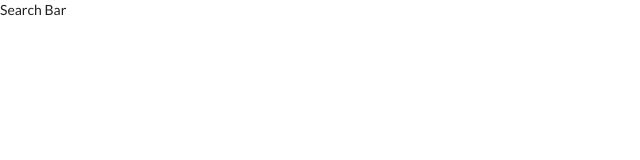
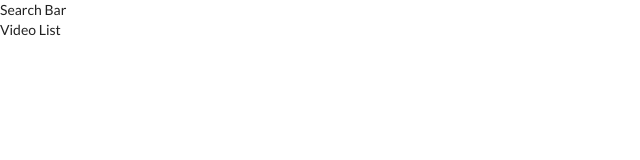
Before and after one commit to alex-andres/video-search, a React (Create React App) app: page / in a window 1280 px wide. Shown: the top 160 px of the page, without its empty margins (0-640 px from the left). Built offline with nearby package versions, Linux system fonts and the light colour scheme.

Commit message:
add VideoList component file  to App

```diff
--- a/src/components/App.js
+++ b/src/components/App.js
@@ -1,9 +1,15 @@
 import React from 'react';
 import SearchBar from './SearchBar';
+import VideoList from './VideoList';
 
 class App extends React.Component {
   render() {
-    return <SearchBar />;
+    return (
+      <div>
+        <SearchBar />
+        <VideoList />
+      </div>
+    );
   }
 }
 
--- /dev/null
+++ b/src/components/VideoList.js
@@ -0,0 +1,7 @@
+import React from 'react';
+
+const VideoList = () =>{
+  return <div>Video List</div>
+}
+
+export default VideoList;
```
